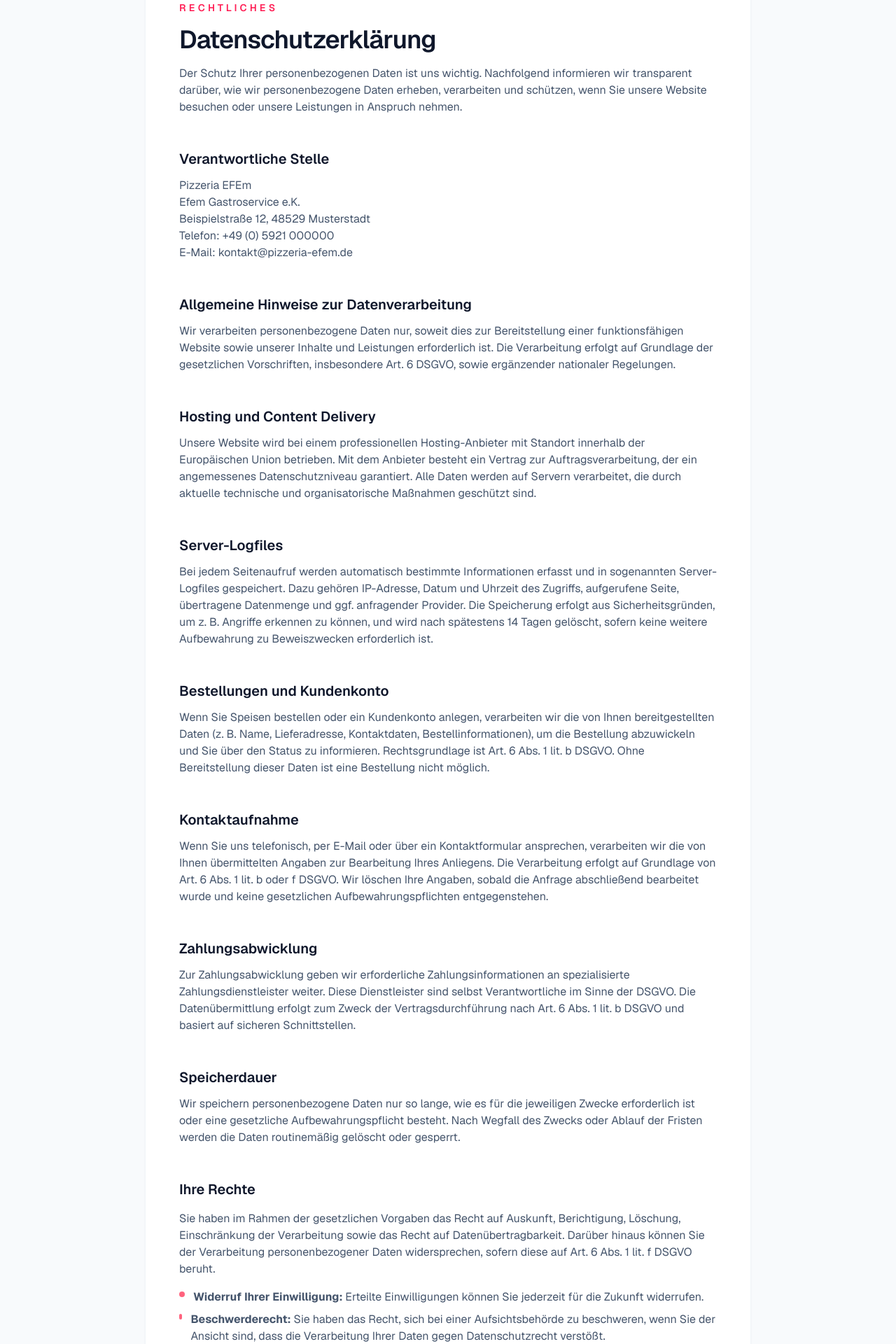
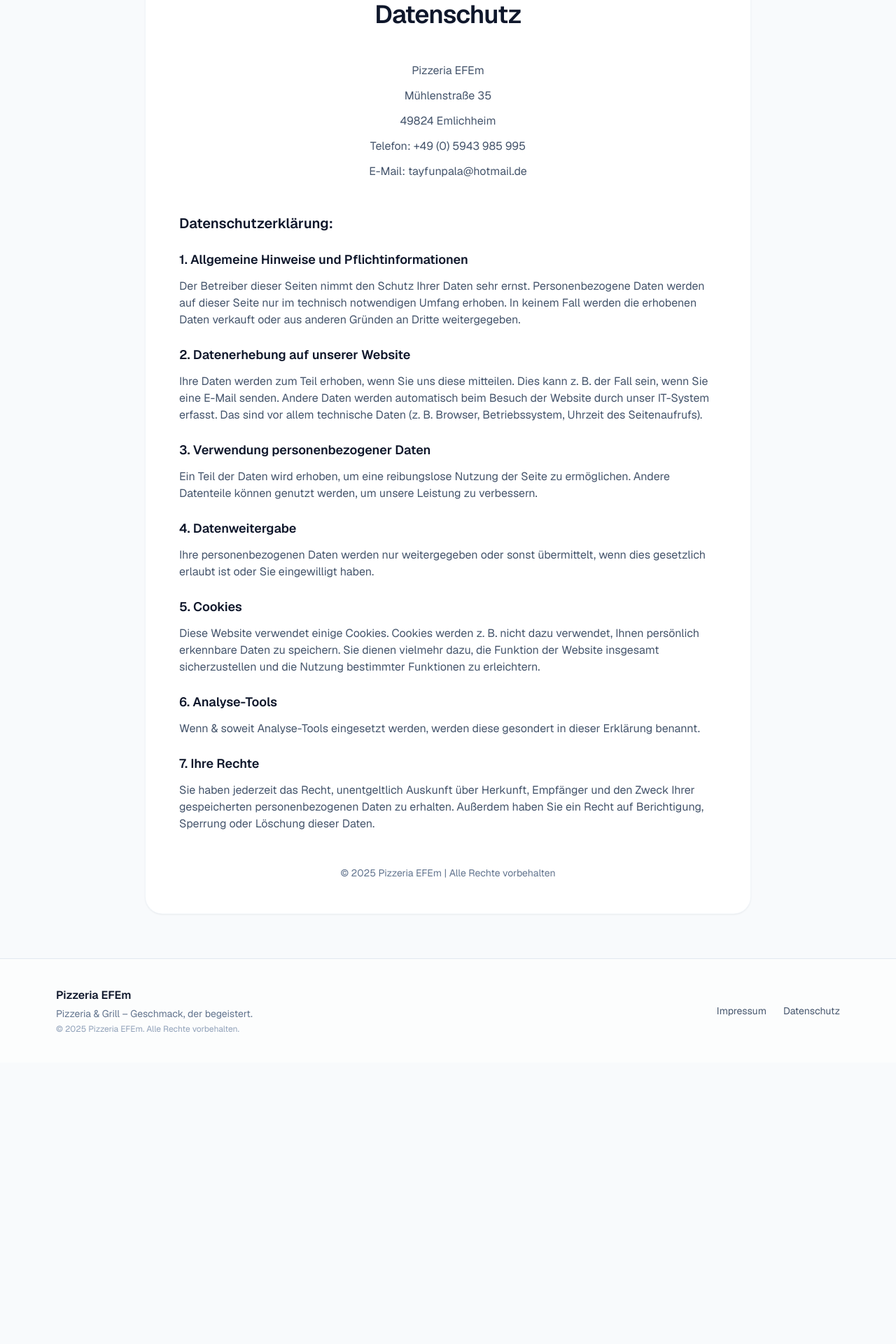
Before and after one commit to maxunknowncode/EFEm-Webiste, a Next.js app in the folder efem-website/: page /datenschutz in a window 1280 px wide. Shown: the part 180-2100 px from the top of the page at 70% size. After the commit the page ends 1698 px from the top, so only its background shows below. Built offline with nearby package versions, Linux system fonts and the light colour scheme.

Commit message:
Update Datenschutz page content

```diff
--- a/efem-website/src/app/datenschutz/page.tsx
+++ b/efem-website/src/app/datenschutz/page.tsx
@@ -3,140 +3,80 @@
     <main className="flex-1 bg-slate-50">
       <div className="mx-auto max-w-4xl px-4 py-10 md:py-16">
         <article className="space-y-12 rounded-3xl bg-white p-8 shadow-sm ring-1 ring-slate-100 sm:p-12">
-          <header className="space-y-4">
-            <p className="text-sm font-semibold uppercase tracking-[0.3em] text-rose-500">Rechtliches</p>
-            <h1 className="text-3xl font-semibold tracking-tight text-slate-900 sm:text-4xl">Datenschutzerklärung</h1>
-            <p className="text-base text-slate-600">
-              Der Schutz Ihrer personenbezogenen Daten ist uns wichtig. Nachfolgend informieren wir transparent darüber, wie
-              wir personenbezogene Daten erheben, verarbeiten und schützen, wenn Sie unsere Website besuchen oder unsere
-              Leistungen in Anspruch nehmen.
-            </p>
+          <header className="space-y-4 text-center">
+            <h1 className="text-3xl font-semibold tracking-tight text-slate-900 sm:text-4xl">Datenschutz</h1>
           </header>
 
-          <section className="space-y-3">
-            <h2 className="text-xl font-semibold text-slate-900">Verantwortliche Stelle</h2>
-            <p className="text-slate-600">
-              Pizzeria EFEm
-              <br />
-              Efem Gastroservice e.K.
-              <br />
-              Beispielstraße 12, 48529 Musterstadt
-              <br />
-              Telefon: +49 (0) 5921 000000
-              <br />
-              E-Mail: kontakt@pizzeria-efem.de
-            </p>
+          <section className="space-y-3 text-center text-slate-600">
+            <p>Pizzeria EFEm</p>
+            <p>Mühlenstraße 35</p>
+            <p>49824 Emlichheim</p>
+            <p>Telefon: +49 (0) 5943 985 995</p>
+            <p>E-Mail: tayfunpala@hotmail.de</p>
           </section>
 
-          <section className="space-y-3">
-            <h2 className="text-xl font-semibold text-slate-900">Allgemeine Hinweise zur Datenverarbeitung</h2>
-            <p className="text-slate-600">
-              Wir verarbeiten personenbezogene Daten nur, soweit dies zur Bereitstellung einer funktionsfähigen Website sowie
-              unserer Inhalte und Leistungen erforderlich ist. Die Verarbeitung erfolgt auf Grundlage der gesetzlichen
-              Vorschriften, insbesondere Art. 6 DSGVO, sowie ergänzender nationaler Regelungen.
-            </p>
+          <section className="space-y-6 text-slate-600">
+            <h2 className="text-xl font-semibold text-slate-900">Datenschutzerklärung:</h2>
+
+            <div className="space-y-3">
+              <h3 className="text-lg font-semibold text-slate-900">1. Allgemeine Hinweise und Pflichtinformationen</h3>
+              <p>
+                Der Betreiber dieser Seiten nimmt den Schutz Ihrer Daten sehr ernst. Personenbezogene Daten werden auf dieser
+                Seite nur im technisch notwendigen Umfang erhoben. In keinem Fall werden die erhobenen Daten verkauft oder aus
+                anderen Gründen an Dritte weitergegeben.
+              </p>
+            </div>
+
+            <div className="space-y-3">
+              <h3 className="text-lg font-semibold text-slate-900">2. Datenerhebung auf unserer Website</h3>
+              <p>
+                Ihre Daten werden zum Teil erhoben, wenn Sie uns diese mitteilen. Dies kann z. B. der Fall sein, wenn Sie eine
+                E-Mail senden. Andere Daten werden automatisch beim Besuch der Website durch unser IT-System erfasst. Das sind
+                vor allem technische Daten (z. B. Browser, Betriebssystem, Uhrzeit des Seitenaufrufs).
+              </p>
+            </div>
+
+            <div className="space-y-3">
+              <h3 className="text-lg font-semibold text-slate-900">3. Verwendung personenbezogener Daten</h3>
+              <p>
+                Ein Teil der Daten wird erhoben, um eine reibungslose Nutzung der Seite zu ermöglichen. Andere Datenteile können
+                genutzt werden, um unsere Leistung zu verbessern.
+              </p>
+            </div>
+
+            <div className="space-y-3">
+              <h3 className="text-lg font-semibold text-slate-900">4. Datenweitergabe</h3>
+              <p>
+                Ihre personenbezogenen Daten werden nur weitergegeben oder sonst übermittelt, wenn dies gesetzlich erlaubt ist oder
+                Sie eingewilligt haben.
+              </p>
+            </div>
+
+            <div className="space-y-3">
+              <h3 className="text-lg font-semibold text-slate-900">5. Cookies</h3>
+              <p>
+                Diese Website verwendet einige Cookies. Cookies werden z. B. nicht dazu verwendet, Ihnen persönlich erkennbare Daten
+                zu speichern. Sie dienen vielmehr dazu, die Funktion der Website insgesamt sicherzustellen und die Nutzung bestimmter
+                Funktionen zu erleichtern.
+              </p>
+            </div>
+
+            <div className="space-y-3">
+              <h3 className="text-lg font-semibold text-slate-900">6. Analyse-Tools</h3>
+              <p>Wenn &amp; soweit Analyse-Tools eingesetzt werden, werden diese gesondert in dieser Erklärung benannt.</p>
+            </div>
+
+            <div className="space-y-3">
+              <h3 className="text-lg font-semibold text-slate-900">7. Ihre Rechte</h3>
+              <p>
+                Sie haben jederzeit das Recht, unentgeltlich Auskunft über Herkunft, Empfänger und den Zweck Ihrer gespeicherten
+                personenbezogenen Daten zu erhalten. Außerdem haben Sie ein Recht auf Berichtigung, Sperrung oder Löschung dieser
+                Daten.
+              </p>
+            </div>
           </section>
 
-          <section className="space-y-3">
-            <h2 className="text-xl font-semibold text-slate-900">Hosting und Content Delivery</h2>
-            <p className="text-slate-600">
-              Unsere Website wird bei einem professionellen Hosting-Anbieter mit Standort innerhalb der Europäischen Union
-              betrieben. Mit dem Anbieter besteht ein Vertrag zur Auftragsverarbeitung, der ein angemessenes Datenschutzniveau
-              garantiert. Alle Daten werden auf Servern verarbeitet, die durch aktuelle technische und organisatorische
-              Maßnahmen geschützt sind.
-            </p>
-          </section>
-
-          <section className="space-y-3">
-            <h2 className="text-xl font-semibold text-slate-900">Server-Logfiles</h2>
-            <p className="text-slate-600">
-              Bei jedem Seitenaufruf werden automatisch bestimmte Informationen erfasst und in sogenannten Server-Logfiles
-              gespeichert. Dazu gehören IP-Adresse, Datum und Uhrzeit des Zugriffs, aufgerufene Seite, übertragene Datenmenge
-              und ggf. anfragender Provider. Die Speicherung erfolgt aus Sicherheitsgründen, um z.&nbsp;B. Angriffe erkennen zu
-              können, und wird nach spätestens 14 Tagen gelöscht, sofern keine weitere Aufbewahrung zu Beweiszwecken
-              erforderlich ist.
-            </p>
-          </section>
-
-          <section className="space-y-3">
-            <h2 className="text-xl font-semibold text-slate-900">Bestellungen und Kundenkonto</h2>
-            <p className="text-slate-600">
-              Wenn Sie Speisen bestellen oder ein Kundenkonto anlegen, verarbeiten wir die von Ihnen bereitgestellten Daten
-              (z.&nbsp;B. Name, Lieferadresse, Kontaktdaten, Bestellinformationen), um die Bestellung abzuwickeln und Sie über
-              den Status zu informieren. Rechtsgrundlage ist Art. 6 Abs. 1 lit. b DSGVO. Ohne Bereitstellung dieser Daten ist
-              eine Bestellung nicht möglich.
-            </p>
-          </section>
-
-          <section className="space-y-3">
-            <h2 className="text-xl font-semibold text-slate-900">Kontaktaufnahme</h2>
-            <p className="text-slate-600">
-              Wenn Sie uns telefonisch, per E-Mail oder über ein Kontaktformular ansprechen, verarbeiten wir die von Ihnen
-              übermittelten Angaben zur Bearbeitung Ihres Anliegens. Die Verarbeitung erfolgt auf Grundlage von Art. 6 Abs. 1
-              lit. b oder f DSGVO. Wir löschen Ihre Angaben, sobald die Anfrage abschließend bearbeitet wurde und keine
-              gesetzlichen Aufbewahrungspflichten entgegenstehen.
-            </p>
-          </section>
-
-          <section className="space-y-3">
-            <h2 className="text-xl font-semibold text-slate-900">Zahlungsabwicklung</h2>
-            <p className="text-slate-600">
-              Zur Zahlungsabwicklung geben wir erforderliche Zahlungsinformationen an spezialisierte Zahlungsdienstleister
-              weiter. Diese Dienstleister sind selbst Verantwortliche im Sinne der DSGVO. Die Datenübermittlung erfolgt zum
-              Zweck der Vertragsdurchführung nach Art. 6 Abs. 1 lit. b DSGVO und basiert auf sicheren Schnittstellen.
-            </p>
-          </section>
-
-          <section className="space-y-3">
-            <h2 className="text-xl font-semibold text-slate-900">Speicherdauer</h2>
-            <p className="text-slate-600">
-              Wir speichern personenbezogene Daten nur so lange, wie es für die jeweiligen Zwecke erforderlich ist oder eine
-              gesetzliche Aufbewahrungspflicht besteht. Nach Wegfall des Zwecks oder Ablauf der Fristen werden die Daten
-              routinemäßig gelöscht oder gesperrt.
-            </p>
-          </section>
-
-          <section className="space-y-4">
-            <h2 className="text-xl font-semibold text-slate-900">Ihre Rechte</h2>
-            <p className="text-slate-600">
-              Sie haben im Rahmen der gesetzlichen Vorgaben das Recht auf Auskunft, Berichtigung, Löschung, Einschränkung der
-              Verarbeitung sowie das Recht auf Datenübertragbarkeit. Darüber hinaus können Sie der Verarbeitung
-              personenbezogener Daten widersprechen, sofern diese auf Art. 6 Abs. 1 lit. f DSGVO beruht.
-            </p>
-            <ul className="space-y-2 text-slate-600">
-              <li className="flex gap-3">
-                <span className="mt-1 h-2 w-2 rounded-full bg-rose-400" aria-hidden />
-                <span>
-                  <strong>Widerruf Ihrer Einwilligung:</strong> Erteilte Einwilligungen können Sie jederzeit für die Zukunft
-                  widerrufen.
-                </span>
-              </li>
-              <li className="flex gap-3">
-                <span className="mt-1 h-2 w-2 rounded-full bg-rose-400" aria-hidden />
-                <span>
-                  <strong>Beschwerderecht:</strong> Sie haben das Recht, sich bei einer Aufsichtsbehörde zu beschweren, wenn
-                  Sie der Ansicht sind, dass die Verarbeitung Ihrer Daten gegen Datenschutzrecht verstößt.
-                </span>
-              </li>
-            </ul>
-          </section>
-
-          <section className="space-y-3">
-            <h2 className="text-xl font-semibold text-slate-900">Sicherheitsmaßnahmen</h2>
-            <p className="text-slate-600">
-              Wir setzen organisatorische und technische Maßnahmen ein, um Ihre Daten gegen Manipulation, Verlust, Zerstörung
-              oder unbefugten Zugriff zu schützen. Dazu gehören verschlüsselte Verbindungen, Zugriffsbeschränkungen und
-              regelmäßige Sicherheitsüberprüfungen unserer Systeme.
-            </p>
-          </section>
-
-          <section className="space-y-3">
-            <h2 className="text-xl font-semibold text-slate-900">Aktualität und Änderungen</h2>
-            <p className="text-slate-600">
-              Wir behalten uns vor, diese Datenschutzerklärung bei Bedarf anzupassen, um sie an geänderte Rechtslagen oder
-              neue Leistungen anzupassen. Die jeweils aktuelle Version finden Sie jederzeit auf dieser Seite.
-            </p>
-          </section>
+          <footer className="text-center text-sm text-slate-500">© 2025 Pizzeria EFEm | Alle Rechte vorbehalten</footer>
         </article>
       </div>
     </main>
```
